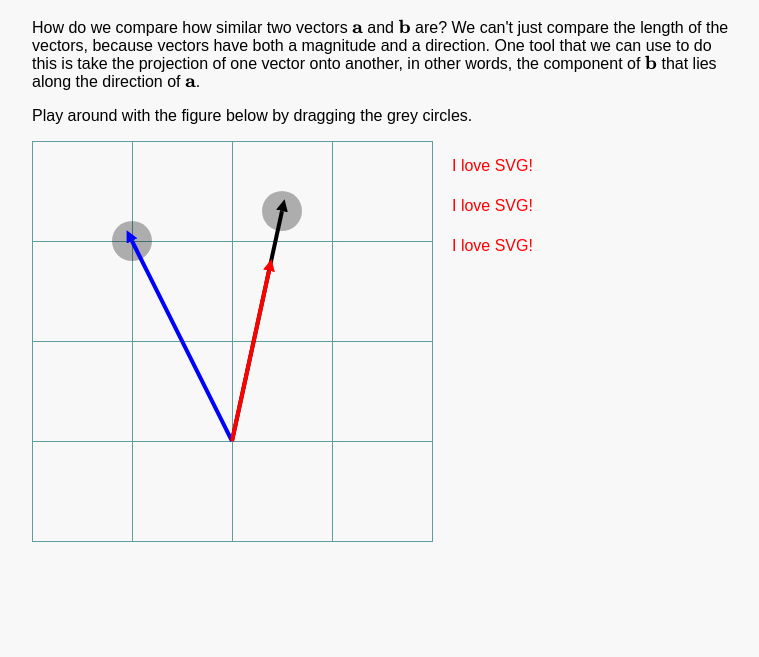
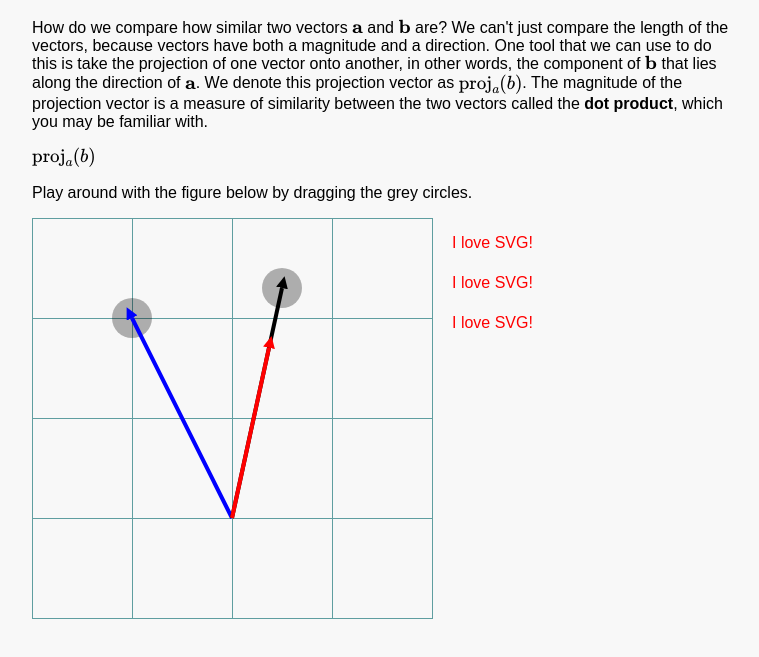
Before and after one commit to AudreyAcken/AudreyAcken.github.io, a plain HTML site: page pages/projections.html in a window 1280 px wide. Shown: the part 101-758 px from the top of the page, without its empty margins (258-1017 px from the left). Drawn offline with nearby package versions, Linux system fonts and the light colour scheme.

Commit message:
explanations

```diff
--- a/pages/projections.html
+++ b/pages/projections.html
@@ -12,8 +12,12 @@
         <p>
             How do we compare how similar two vectors \(\textbf{a}\) and \(\textbf{b}\) are? We can't just compare the length of the vectors,
             because vectors have both a magnitude and a direction. One tool that we can use to do this is take the projection of
-            one vector onto another, in other words, the component of \(\textbf{b}\) that lies along the direction of \(\textbf{a}\).
-
+            one vector onto another, in other words, the component of \(\textbf{b}\) that lies along the direction of \(\textbf{a}\). We denote this projection
+            vector as \(\text{proj}_a(b)\). The magnitude of the projection vector is a measure of similarity between the two vectors called the <b>dot product</b>,
+            which you may be familiar with.
+        </p>
+        <p>
+            \(\text{proj}_a(b)\)
         </p>
         <p>
             Play around with the figure below by dragging the grey circles.
```
